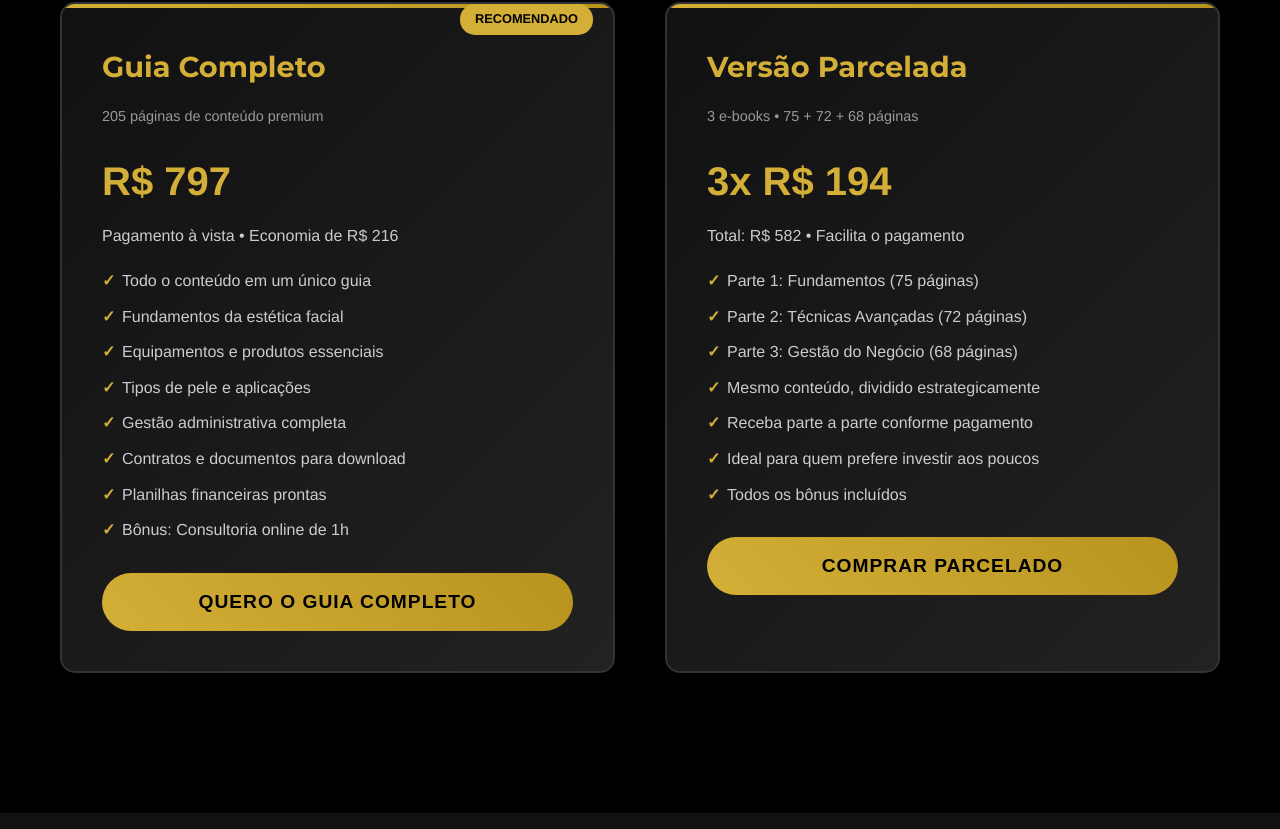
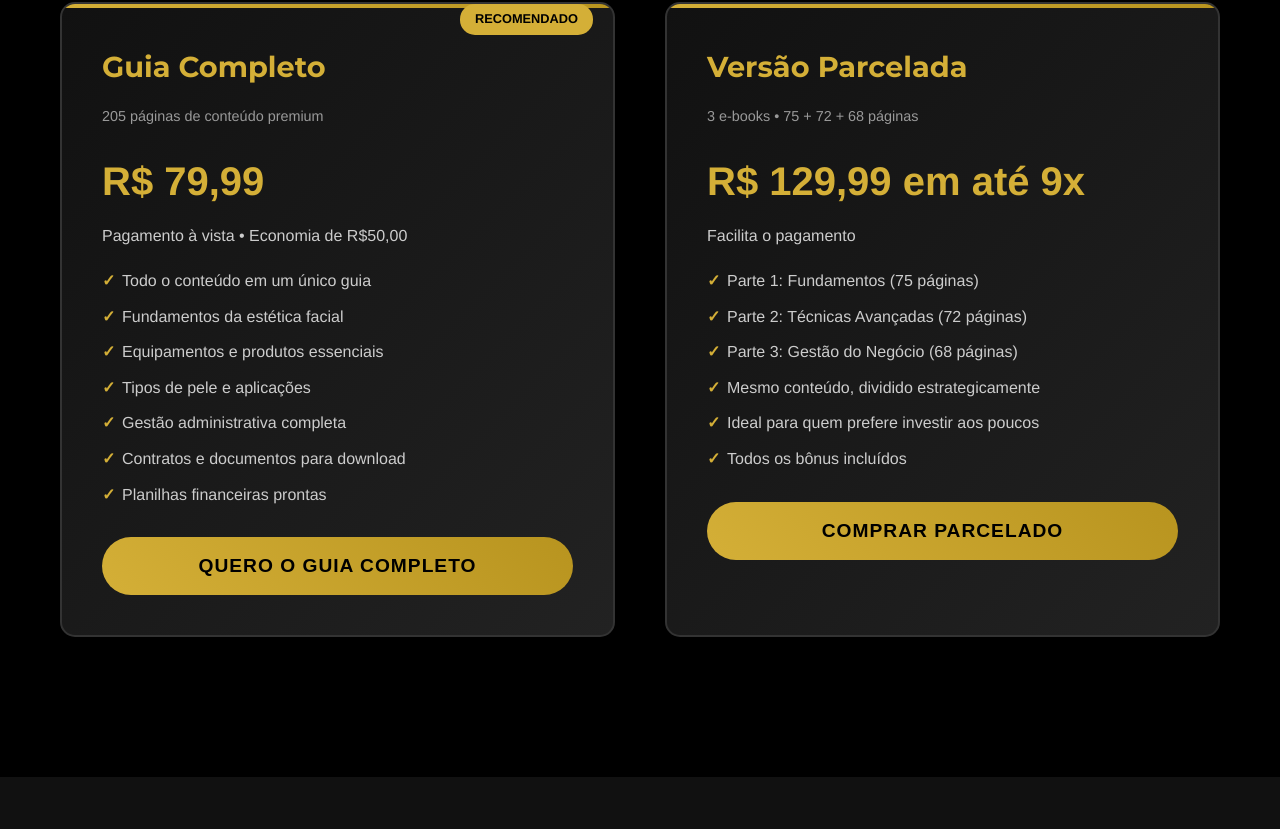
Before and after one commit to ringlleyarts/lunarstore, a plain HTML site: page index.html in a window 1280 px wide. Shown: the part 1171-2000 px from the top of the page. Drawn offline with Linux system fonts and the light colour scheme; a web font is replaced by a local one.

Commit message:
second commit

```diff
--- a/index.html
+++ b/index.html
@@ -429,7 +429,7 @@
     <header class="header">
         <div class="container">
             <div class="logo">
-                <img src="Ativo 3.png">
+                <a href="https://lunarstore.lojavirtuolpro.com"><img src="Ativo 3.png"></a>
             </div>
         </div>
     </header>
@@ -471,8 +471,8 @@
                 <div class="product-card recommended">
                     <h3>Guia Completo</h3>
                     <p class="pages">205 páginas de conteúdo premium</p>
-                    <div class="price">R$ 797</div>
-                    <p class="price-detail">Pagamento à vista • Economia de R$ 216</p>
+                    <div class="price">R$ 79,99</div>
+                    <p class="price-detail">Pagamento à vista • Economia de R$50,00</p>
                     <ul>
                         <li>Todo o conteúdo em um único guia</li>
                         <li>Fundamentos da estética facial</li>
@@ -481,27 +481,25 @@
                         <li>Gestão administrativa completa</li>
                         <li>Contratos e documentos para download</li>
                         <li>Planilhas financeiras prontas</li>
-                        <li>Bônus: Consultoria online de 1h</li>
                     </ul>
-                    <button class="cta-button" onclick="purchaseComplete()">Quero o Guia Completo</button>
+                    <a href="https://pay.hotmart.com/W100914867W"><button class="cta-button" onclick="purchaseComplete()">Quero o Guia Completo</button></a>
                 </div>
 
                 <!-- Versão Parcelada -->
                 <div class="product-card">
                     <h3>Versão Parcelada</h3>
                     <p class="pages">3 e-books • 75 + 72 + 68 páginas</p>
-                    <div class="price">3x R$ 194</div>
-                    <p class="price-detail">Total: R$ 582 • Facilita o pagamento</p>
+                    <div class="price">R$ 129,99 em até 9x</div>
+                    <p class="price-detail">Facilita o pagamento</p>
                     <ul>
                         <li>Parte 1: Fundamentos (75 páginas)</li>
                         <li>Parte 2: Técnicas Avançadas (72 páginas)</li>
                         <li>Parte 3: Gestão do Negócio (68 páginas)</li>
                         <li>Mesmo conteúdo, dividido estrategicamente</li>
-                        <li>Receba parte a parte conforme pagamento</li>
                         <li>Ideal para quem prefere investir aos poucos</li>
                         <li>Todos os bônus incluídos</li>
                     </ul>
-                    <button class="cta-button" onclick="purchaseInstallments()">Comprar Parcelado</button>
+                    <a href="https://pay.hotmart.com/S100954935J"><button class="cta-button" onclick="purchaseInstallments()">Comprar Parcelado</button></a>
                 </div>
             </div>
         </div>
@@ -587,12 +585,12 @@
 
         // Purchase Functions
         function purchaseComplete() {
-            alert('Redirecionando para pagamento do Guia Completo...\n\nValor: R$ 797,00 à vista\nEconomia: R$ 216,00');
+            alert('Redirecionando para pagamento do Guia Completo...\n\nValor: R$ 79,99 à vista\nEconomia: R$ 50,00');
             // Aqui você integraria com o sistema de pagamento
         }
 
         function purchaseInstallments() {
-            alert('Redirecionando para pagamento parcelado...\n\nValor: 3x R$ 194,00\nTotal: R$ 582,00');
+            alert('Redirecionando para pagamento parcelado...\n\nValor:R$ 129,99 em até 9x');
             // Aqui você integraria com o sistema de pagamento
         }
 
```
